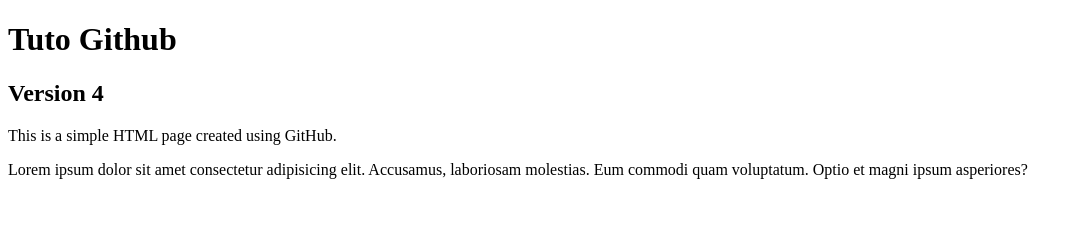
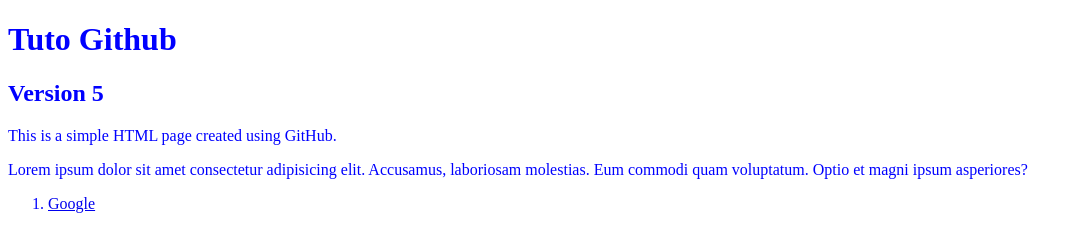
Before and after one commit to ThomasSDC/tuto-github, a plain HTML site: page index.html in a window 1280 px wide. Shown: the whole page, without its empty margins (0-1082 px from the left). Drawn offline with Linux system fonts and the light colour scheme.

Commit message:
Version 5

```diff
--- a/index.html
+++ b/index.html
@@ -5,11 +5,11 @@
     <meta name="viewport" content="width=device-width, initial-scale=1.0" />
     <title>Test GitHub</title>
     <script src="script.js"></script>
-    <style src="style.css"></style>
+    <link rel="stylesheet" href="style.css" />
   </head>
   <body>
     <h1>Tuto Github</h1>
-    <h2>Version 4</h2>
+    <h2>Version 5</h2>
     <p>This is a simple HTML page created using GitHub.</p>
 
     <p>
@@ -17,5 +17,10 @@
       laboriosam molestias. Eum commodi quam voluptatum. Optio et magni ipsum
       asperiores?
     </p>
+    <ol>
+      <li>
+        <a href="https://www.google.com/">Google</a>
+      </li>
+    </ol>
   </body>
 </html>
--- a/style.css
+++ b/style.css
@@ -1,3 +1,3 @@
 body {
-  background-color: aqua;
+  color: blue;
 }
```
